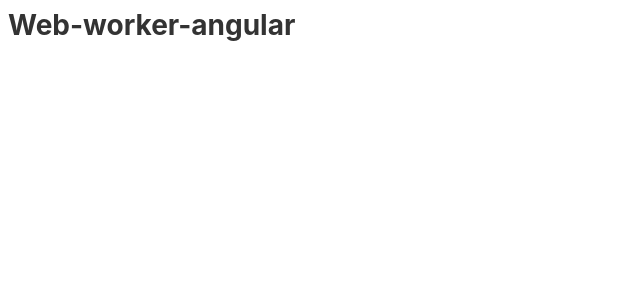
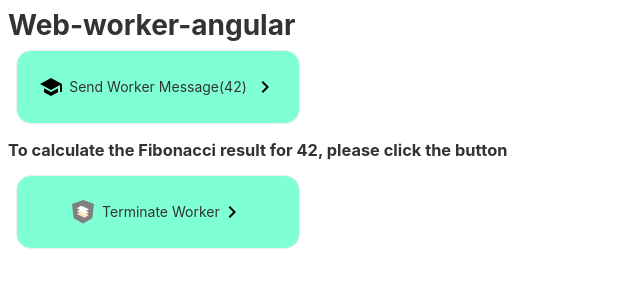
Before and after one commit to igor2000xp/web-worker-angular, an Angular app: page / in a window 1280 px wide. Shown: the top 300 px of the page, without its empty margins (0-640 px from the left). Built offline with nearby package versions, Linux system fonts and the light colour scheme.

Commit message:
feat: add on more action in the web worker

```diff
--- a/src/app/app.component.css
+++ b/src/app/app.component.css
@@ -19,3 +19,23 @@ h6 {
 p {
   margin: 0;
 }
+
+.card {
+  all: unset;
+  border-radius: 4px;
+  border: 1px solid #eee;
+  background-color: #fafafa;
+  height: 40px;
+  width: 250px;
+  margin: 0 8px 16px;
+  padding: 16px;
+  display: flex;
+  flex-direction: row;
+  justify-content: center;
+  align-items: center;
+  transition: all 0.2s ease-in-out;
+  line-height: 24px;
+  cursor: pointer;
+  background-color: aquamarine;
+  border-radius: 15px;
+}
--- a/src/app/app.component.html
+++ b/src/app/app.component.html
@@ -1 +1,57 @@
 <h1>Web-worker-angular</h1>
+
+<div class="card-container">
+  <div>
+    <a class="card" rel="noopener" href="javascript:void(0)" (click)="postMsg()">
+      <svg class="material-icons" xmlns="http://www.w3.org/2000/svg" width="24" height="24" viewBox="0 0 24 24">
+        <path d="M5 13.18v4L12 21l7-3.82v-4L12 17l-7-3.82zM12 3L1 9l11 6 9-4.91V17h2V9L12 3z" />
+      </svg>
+      <span style="padding: 6px;">Send Worker Message(42)</span>
+      <svg class="material-icons" xmlns="http://www.w3.org/2000/svg" width="24" height="24" viewBox="0 0 24 24">
+        <path d="M10 6L8.59 7.41 13.17 12l-4.58 4.59L10 18l6-6z" />
+      </svg> </a>
+  </div>
+
+  <h3>{{resultWorker}}</h3>
+  <!-- <a class="card" rel="noopener" href="javascript:void(0)" (click)="postSharedMsg()">
+    <svg class="material-icons" xmlns="http://www.w3.org/2000/svg" width="24" height="24" viewBox="0 0 24 24"><path d="M9.4 16.6L4.8 12l4.6-4.6L8 6l-6 6 6 6 1.4-1.4zm5.2 0l4.6-4.6-4.6-4.6L16 6l6 6-6 6-1.4-1.4z"/></svg>
+    <span>Send Shared Worker Message</span>
+    <svg class="material-icons" xmlns="http://www.w3.org/2000/svg" width="24" height="24" viewBox="0 0 24 24"><path d="M10 6L8.59 7.41 13.17 12l-4.58 4.59L10 18l6-6z"/></svg>
+  </a> -->
+
+  <div style="margin-top: 15px;">
+    <a class="card" rel="noopener" href="javascript:void(0)" (click)="terminateWorker()">
+      <svg xmlns="http://www.w3.org/2000/svg" style="margin-right: 8px" width="21.813" height="23.453"
+        viewBox="0 0 21.813 23.453">
+        <path d="M4099.584,972.736h0l-10.882,3.9,1.637,14.4,9.245,5.153,9.245-5.153,1.686-14.4Z"
+          transform="translate(-4088.702 -972.736)" fill="#808080" />
+        <path d="M4181.516,972.736v23.453l9.245-5.153,1.686-14.4Z" transform="translate(-4170.633 -972.736)"
+          fill="#808080" />
+        <path d="M4137.529,1076.127l-7.7-3.723,4.417-2.721,7.753,3.723Z" transform="translate(-4125.003 -1058.315)"
+          fill="#ffe0b2" />
+        <path d="M4137.529,1051.705l-7.7-3.723,4.417-2.721,7.753,3.723Z" transform="translate(-4125.003 -1036.757)"
+          fill="#fff3e0" />
+        <path d="M4137.529,1027.283l-7.7-3.723,4.417-2.721,7.753,3.723Z" transform="translate(-4125.003 -1015.199)"
+          fill="#fff" />
+      </svg>
+      <span>Terminate Worker</span>
+      <svg class="material-icons" xmlns="http://www.w3.org/2000/svg" width="24" height="24" viewBox="0 0 24 24">
+        <path d="M10 6L8.59 7.41 13.17 12l-4.58 4.59L10 18l6-6z" />
+      </svg>
+    </a>
+  </div>
+
+
+  <!-- <a class="card"  rel="noopener" href="javascript:void(0)" (click)="terminateSharedWorker()">
+    <svg class="material-icons" xmlns="http://www.w3.org/2000/svg" width="24" height="24" viewBox="0 0 24 24"><path d="M13.5.67s.74 2.65.74 4.8c0 2.06-1.35 3.73-3.41 3.73-2.07 0-3.63-1.67-3.63-3.73l.03-.36C5.21 7.51 4 10.62 4 14c0 4.42 3.58 8 8 8s8-3.58 8-8C20 8.61 17.41 3.8 13.5.67zM11.71 19c-1.78 0-3.22-1.4-3.22-3.14 0-1.62 1.05-2.76 2.81-3.12 1.77-.36 3.6-1.21 4.62-2.58.39 1.29.59 2.65.59 4.04 0 2.65-2.15 4.8-4.8 4.8z"/></svg>
+    <span>Terminate Shared Worker</span>
+    <svg class="material-icons" xmlns="http://www.w3.org/2000/svg" width="24" height="24" viewBox="0 0 24 24"><path d="M10 6L8.59 7.41 13.17 12l-4.58 4.59L10 18l6-6z"/></svg>
+  </a> -->
+
+  <!-- <a class="card" target="_blank" rel="noopener" href="https://angular.io/devtools/">
+    <svg class="material-icons" xmlns="http://www.w3.org/2000/svg" enable-background="new 0 0 24 24" height="24px" viewBox="0 0 24 24" width="24px" fill="#000000"><g><rect fill="none" height="24" width="24"/></g><g><g><path d="M14.73,13.31C15.52,12.24,16,10.93,16,9.5C16,5.91,13.09,3,9.5,3S3,5.91,3,9.5C3,13.09,5.91,16,9.5,16 c1.43,0,2.74-0.48,3.81-1.27L19.59,21L21,19.59L14.73,13.31z M9.5,14C7.01,14,5,11.99,5,9.5S7.01,5,9.5,5S14,7.01,14,9.5 S11.99,14,9.5,14z"/><polygon points="10.29,8.44 9.5,6 8.71,8.44 6.25,8.44 8.26,10.03 7.49,12.5 9.5,10.97 11.51,12.5 10.74,10.03 12.75,8.44"/></g></g></svg>
+    <span>Angular DevTools</span>
+    <svg class="material-icons" xmlns="http://www.w3.org/2000/svg" width="24" height="24" viewBox="0 0 24 24"><path d="M10 6L8.59 7.41 13.17 12l-4.58 4.59L10 18l6-6z"/></svg>
+  </a> -->
+
+</div>
--- a/src/app/app.component.ts
+++ b/src/app/app.component.ts
@@ -1,7 +1,12 @@
 import { Component, OnInit } from '@angular/core';
+const MESSAGE_NULL_RESULT = `To calculate the Fibonacci result for 42, please click the button`;
+const MESSAGE_RESULT = `The the Fibonacci result for 42 is: `;
+
 import { generateFibonacci } from './utils/fibonacci';
-
-
+declare var _: any;
+// importScripts(
+//   'https://cdnjs.cloudflare.com/ajax/libs/lodash.js/4.17.21/lodash.min.js'
+// );
 
 @Component({
   selector: 'app-root',
@@ -10,20 +15,67 @@ import { generateFibonacci } from './utils/fibonacci';
 })
 export class AppComponent implements OnInit {
   title = 'web-worker-angular';
+  worker!: Worker;
+  resultWorker = MESSAGE_NULL_RESULT;
 
   ngOnInit(): void {
-    console.log(generateFibonacci(20));
+    // console.log(_);
+    // const newArr = new Array(40 - 1);
+    // generateFibonacci(40, newArr);
+    // console.log(generateFibonacci(40, new Array(40 - 1)));
+    this.#initWorker();
+  }
+  #initWorker() {
+    if (typeof Worker !== 'undefined') {
+      // Create a new
+      console.log(import.meta.url);
+      this.worker = new Worker(new URL('./app.worker', import.meta.url));
+      this.worker.onmessage = (evt: MessageEvent) => {
+        console.log('Data received from worker ', evt.data[1]);
+      };
+      // this.worker.onmessage = ({ data }) => {
+      //   console.log('Data received from worker ', JSON.stringify(data));
+      // };
+      this.worker.onerror = (err) => {
+        console.error('Error message from worker: ', err);
+      };
+      // this.worker.postMessage('hello baby');
+      this.worker.postMessage({ action: 'generateFibonacci', param: 45 });
+    } else {
+      // Web Workers are not supported in this environment.
+      // You should add a fallback so that your program still executes correctly.
+    }
+  };
+
+  postMsg = () => {
+    // this.worker.postMessage({ action: 'generateFibonacci-2', param: 42 });
+    this.worker.postMessage({ action: 'generateFibonacci', param: 42 });
+    this.worker.onmessage = (evt: MessageEvent) => {
+      this.messageWorker((evt.data[1] as number));
+      // this.resultWorker = (evt).data[1];
+    }
+  };
+
+  messageWorker = (res: number | null) => {
+    this.resultWorker = res ? MESSAGE_RESULT + res : MESSAGE_NULL_RESULT;
+  }
+
+  terminateWorker() {
+    this.worker.terminate();
   }
 }
 
-if (typeof Worker !== 'undefined') {
-  // Create a new
-  const worker = new Worker(new URL('./app.worker', import.meta.url));
-  worker.onmessage = ({ data }) => {
-    console.log(`page got message: ${data}`);
-  };
-  worker.postMessage('hello');
-} else {
-  // Web Workers are not supported in this environment.
-  // You should add a fallback so that your program still executes correctly.
-}
+
+
+// if (typeof Worker !== 'undefined') {
+//   // Create a new
+//   console.log(import.meta.url);
+//   const worker = new Worker(new URL('./app.worker', import.meta.url));
+//   worker.onmessage = ({ data }) => {
+//     console.log(`page got message: ${data}`);
+//   };
+//   worker.postMessage('hello baby');
+// } else {
+//   // Web Workers are not supported in this environment.
+//   // You should add a fallback so that your program still executes correctly.
+// }
--- a/src/app/utils/fibonacci.ts
+++ b/src/app/utils/fibonacci.ts
@@ -1,9 +1,30 @@
 declare var _: any;
 
-export function generateFibonacci(n: number): number {
-  return n < 1
-    ? 0
-    : n <= 2
-      ? 1
-      : generateFibonacci(n - 1) + generateFibonacci(n - 2);
-}
+// importScripts(
+//   'https://cdnjs.cloudflare.com/ajax/libs/lodash.js/4.17.21/lodash.min.js'
+// );
+
+
+// export function generateFibonacci(n: number): number {
+//   return n < 1
+//     ? 0
+//     : n <= 2
+//       ? 1
+//       : generateFibonacci(n - 1) + generateFibonacci(n - 2);
+// }
+
+export const generateFibonacci = (n: number, arr = new Array(n - 1)) => {
+  console.log(_.map((x: any) => x));
+  const res = [
+    arr,
+    _.reduce(
+      arr,
+      (acc: any, curr: any, index: any) =>
+        (arr[index + 1] = index ? acc + arr[index - 1] : 1),
+      (arr[0] = 1)
+    ),
+
+  ];
+  console.log(res);
+  return res;
+};
```
Also changed, not shown: src/app/app.worker.ts (+22 -3 lines), src/app/utils/fibonacci2.ts (added, +19 -0 lines).
